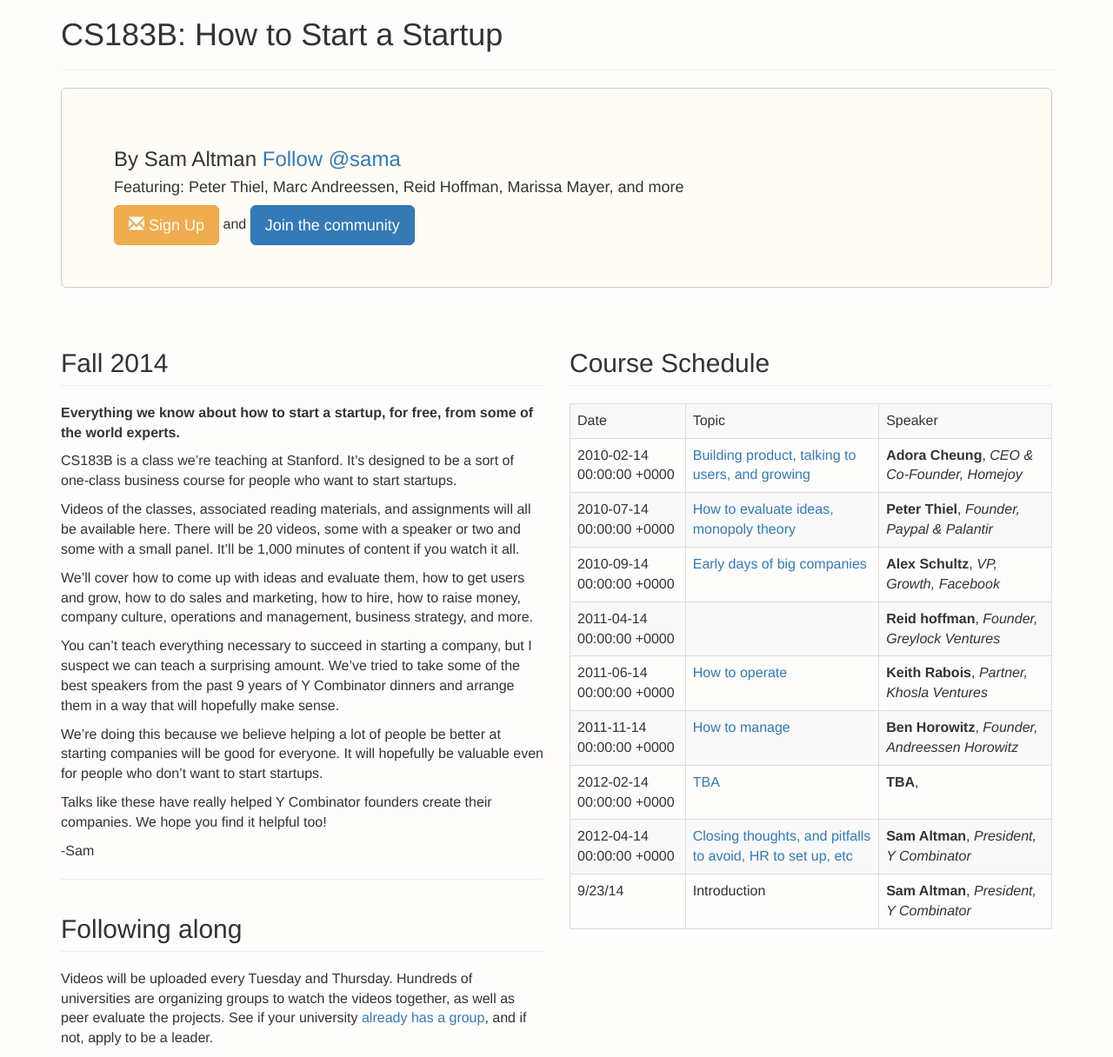
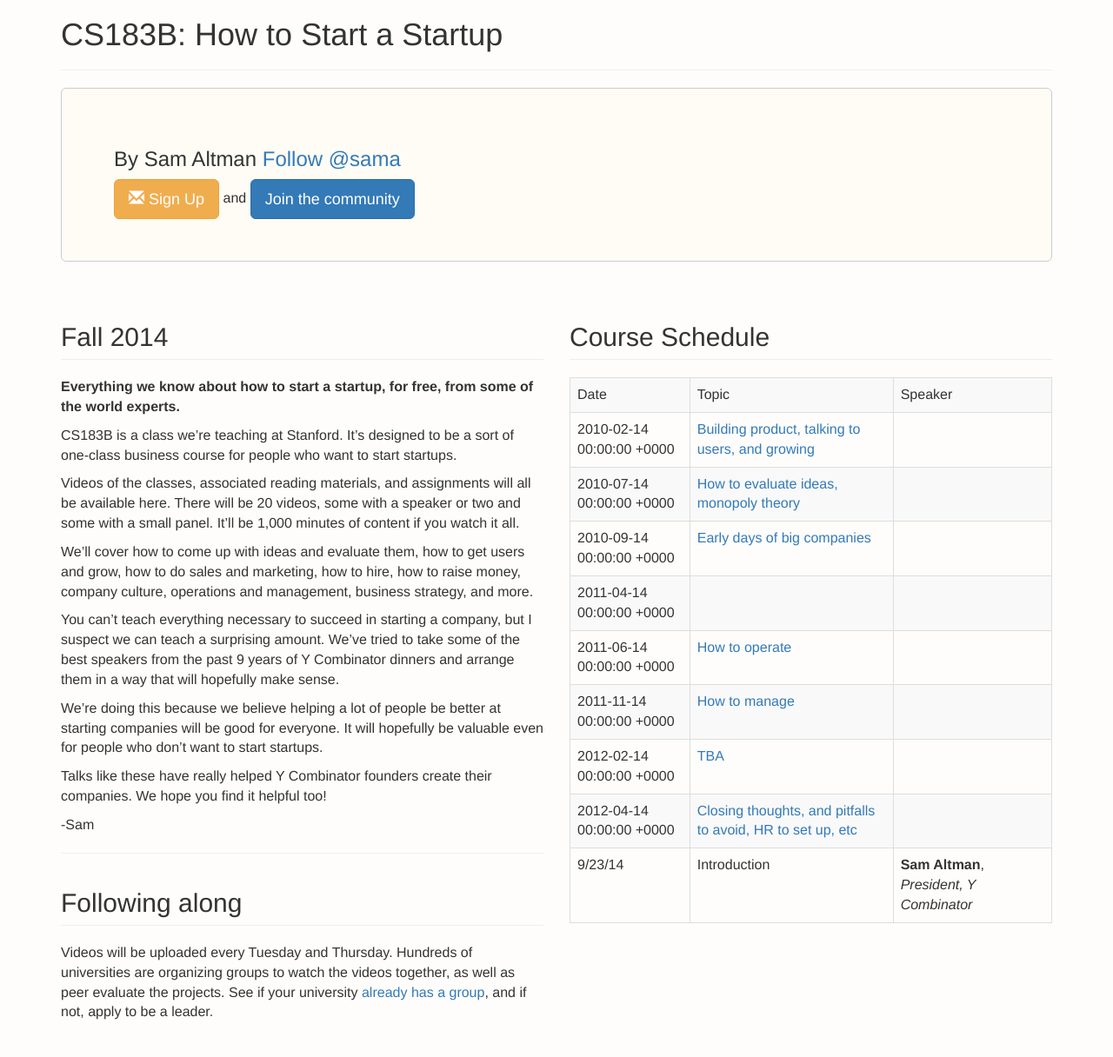
Before and after one commit to potluck/cs183b-bootstrap, a Jekyll site: the page built from index.md, in a window 1280 px wide. Shown: the whole page at 87% size. Built offline with Jekyll 4.4.1, drawn with Linux system fonts in a browser that asks for light colours; nearby versions of some CDN libraries; library files that are not in the unit come from our copies; comment, search, counter and statistics services are not loaded; a file with an impossible date is left out; after the commit the page ends 1186 px from its top, so only the background shows below that.

Commit message:
removed names

```diff
--- a/index.md
+++ b/index.md
@@ -8,7 +8,6 @@
     By Sam Altman <a href="https://twitter.com/sama" class="twitter-follow-button" data-show-count="false" data-show-screen-name="false">Follow @sama</a>
   </h3>
   <div class="fb-follow" data-href="https://www.facebook.com/sama" data-colorscheme="light" data-layout="button" data-show-faces="true"></div>
-  <h4>Featuring: Peter Thiel, Marc Andreessen, Reid Hoffman, Marissa Mayer, and more</h4>
   <button class="btn btn-warning btn-lg"><span class="glyphicon glyphicon-envelope"></span>  Sign Up</button> and <button class="btn btn-primary btn-lg"> Join the community </button>
 </div>
 <div class="row">
@@ -61,8 +60,6 @@
           <a href="{{ course.url|remove:'index.html' }}">{{ course.topic}}</a>
         </td>
         <td>
-            <strong>{{ course.speaker }}</strong>,
-            <em>{{ course.Title }}</em>
             <br>
         </td>
       </tr>
```
Also changed, not shown: 1 other file.
